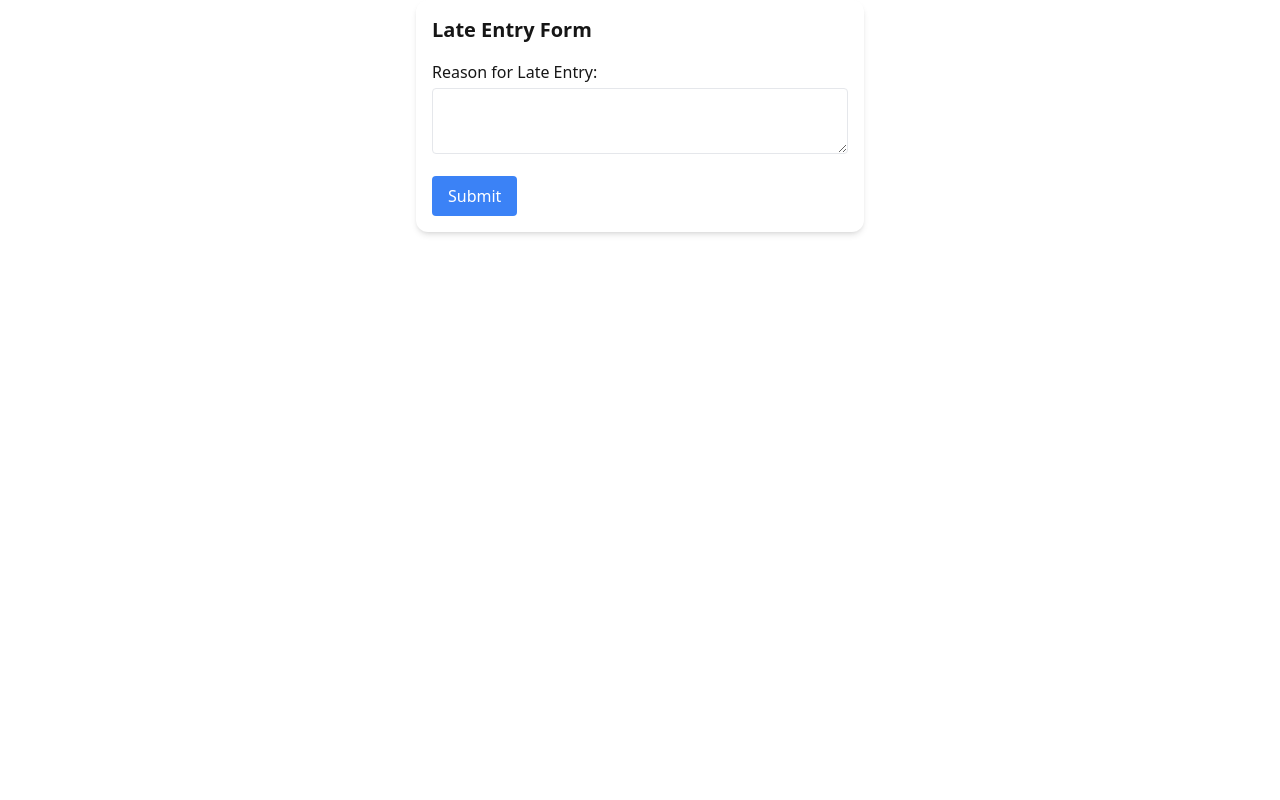
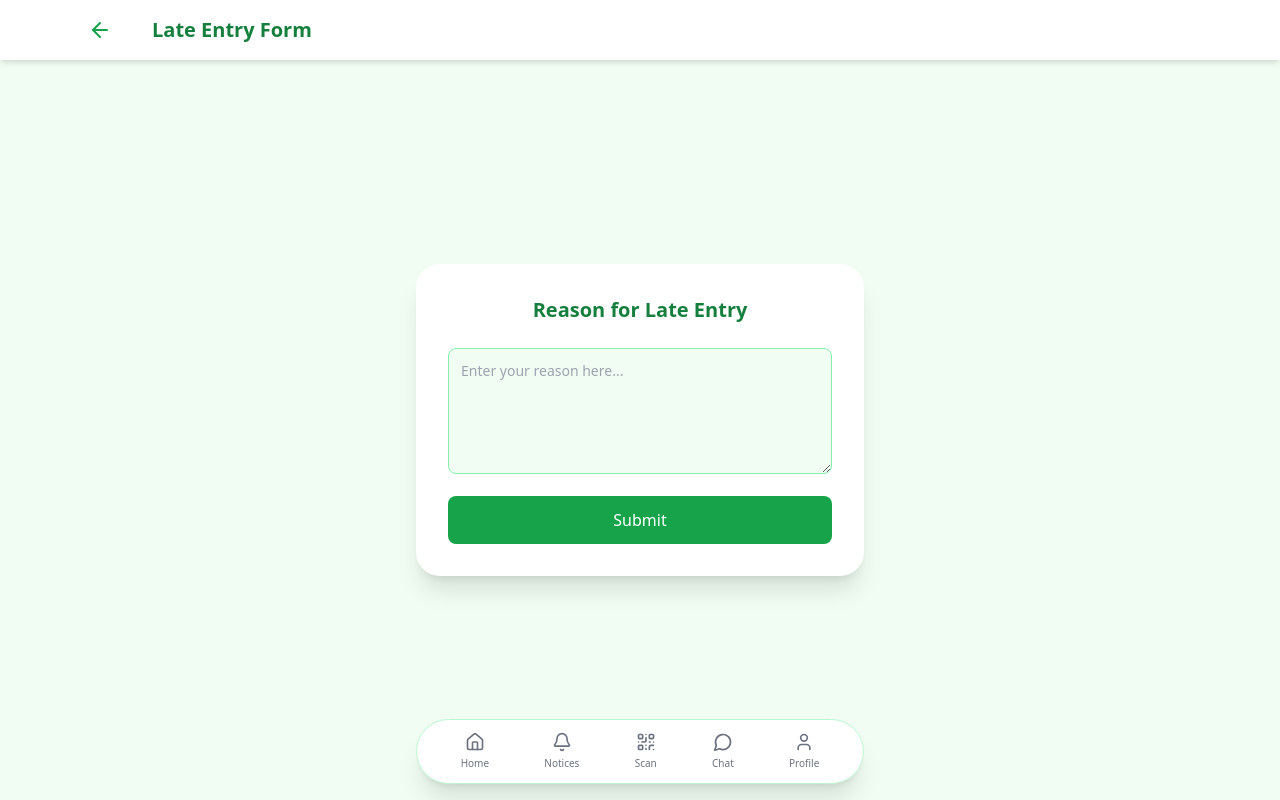
Before and after one commit to Shuaibullattil/lateCheck, a Next.js app in the folder sampleone/: page /late-entry-form in a window 1280 px wide. Built offline with nearby package versions, Linux system fonts and the light colour scheme; sample sign-in values are in the browser's storage.

Commit message:
fixed qr ui and late entry form ui

```diff
--- a/sampleone/src/app/components/Qrreader.tsx
+++ b/sampleone/src/app/components/Qrreader.tsx
@@ -10,9 +10,9 @@ const QrReader = () => {
     useEffect(() => {
         const scannerContainer = document.getElementById("qr-reader");
 
-
+        // 🔥 Clear any previously rendered scanner UI
         if (scannerContainer) {
-            scannerContainer.innerHTML = "";
+            scannerContainer.innerHTML = ""; // Clear any leftover elements
         }
 
         const scanner = new Html5QrcodeScanner(
@@ -34,6 +34,7 @@ const QrReader = () => {
             }
         );
 
+        // Cleanup on unmount
         return () => {
             scanner.clear().catch((error) =>
                 console.error("Failed to clear scanner on unmount", error)
--- a/sampleone/src/app/late-entry-form/page.tsx
+++ b/sampleone/src/app/late-entry-form/page.tsx
@@ -1,6 +1,8 @@
 "use client";
 import { useEffect, useState } from "react";
 import { useRouter } from "next/navigation";
+import MenuButton from "../components/user/menubutton";
+import { ArrowLeft } from "lucide-react";
 import axios from "axios";
 
 const LateEntryForm = () => {
@@ -67,28 +69,62 @@ const LateEntryForm = () => {
 
 
     return (
-        <div className="p-4 max-w-md mx-auto bg-white rounded-xl shadow-md space-y-4">
-            <h2 className="text-xl font-bold">Late Entry Form</h2>
-            <form onSubmit={handleSubmit}>
-                <label className="block mb-2">
-                    Reason for Late Entry:
+        <div className="flex flex-col min-h-screen bg-[#f1fdf3]">
+          {/* Fixed Header */}
+          <header className="bg-white shadow-md fixed top-0 left-0 w-full z-50">
+            <div className="max-w-6xl mx-auto px-6 py-4 flex items-center gap-10">
+              <button
+                onClick={() => router.push("/home")}
+                className="flex items-center gap-2 text-green-600 hover:text-green-800"
+              >
+                <ArrowLeft className="h-6 w-6" />
+              </button>
+              <div className="text-green-700 font-bold text-xl">Late Entry Form</div>
+            </div>
+          </header>
+
+          {/* Main Content */}
+          <main className="flex flex-col flex-1 justify-center items-center pt-20 pb-10 px-4">
+            <div className="bg-white shadow-xl rounded-3xl p-8 max-w-md w-full space-y-6">
+              <div className="text-center text-green-700 font-semibold text-xl">
+                <h2>Reason for Late Entry</h2>
+              </div>
+
+              <form onSubmit={handleSubmit} className="space-y-4">
+                {/* Reason for Late Entry Input */}
+                <div className="space-y-2">
                   <textarea
-                        className="w-full p-2 border rounded mt-1"
+                    id="reason"
                     value={reason}
                     onChange={(e) => setReason(e.target.value)}
-                        required
-                        disabled={loading} // Prevent editing while submitting
+                    placeholder="Enter your reason here..."
+                    rows={5}
+                    disabled={loading}
+                    className="w-full p-3 rounded-lg border border-green-300 bg-[#f1fdf3] text-sm text-green-800 focus:outline-none focus:ring-2 focus:ring-green-500"
                   />
-                </label>
+                </div>
+
+                {/* Submit Button */}
+                <div className="text-center">
                   <button
                     type="submit"
-                    className={`mt-2 px-4 py-2 rounded text-white ${loading ? "bg-gray-400" : "bg-blue-500 hover:bg-blue-600"}`}
                     disabled={loading}
+                    className="w-full p-3 rounded-lg bg-green-600 text-white hover:bg-green-700 transition duration-200"
                   >
                     {loading ? "Submitting..." : "Submit"}
                   </button>
+                </div>
               </form>
               {message && <p className={`text-sm mt-2 ${message.includes("Failed") ? "text-red-500" : "text-green-600"}`}>{message}</p>}
+            </div>
+          </main>
+
+          {/* Footer Navigation */}
+          <footer className=" fixed bottom-0 left-0 w-full p-3 z-50">
+                  <div className="flex justify-center">
+                    <MenuButton />
+                  </div>
+                </footer>
         </div>
       );
 };
--- a/sampleone/src/app/qrscanner/page.tsx
+++ b/sampleone/src/app/qrscanner/page.tsx
@@ -2,6 +2,7 @@
 import { useEffect, useState } from "react";
 import { useRouter } from "next/navigation";
 import MenuButton from "../components/user/menubutton";
+import { ArrowLeft } from "lucide-react";
 import QrReader from "../components/Qrreader";
 
 export default function Myscanner() {
@@ -24,10 +25,16 @@ export default function Myscanner() {
         <div className="flex flex-col min-h-screen bg-[#f1fdf3]">
             {/* Header */}
             <header className="bg-white shadow-md fixed top-0 left-0 w-full z-50">
-                <div className="max-w-6xl mx-auto px-6 py-4 flex items-center">
-                    <div className="text-green-700 font-bold text-xl">LateCheck Scanner</div>
-                </div>
-            </header>
+            <div className="max-w-6xl mx-auto px-6 py-4 flex items-center gap-10">
+              <button
+                onClick={() => router.push("/home")}
+                className="flex items-center gap-2 text-green-600 hover:text-green-800"
+              >
+                <ArrowLeft className="h-6 w-6" />
+              </button>
+              <div className="text-green-700 font-bold text-xl">QR Scanner</div>
+            </div>
+          </header>
 
             {/* Spacer for header */}
             <div className="h-20" />
@@ -40,10 +47,10 @@ export default function Myscanner() {
             </main>
 
             {/* Footer */}
-            <footer className="fixed bottom-0 left-0 w-full bg-white shadow-inner p-3 z-50">
-                <div className="flex justify-center">
-                    <MenuButton />
-                </div>
+            <footer className=" fixed bottom-0 left-0 w-full p-3 z-50">
+              <div className="flex justify-center">
+                <MenuButton />
+              </div>
             </footer>
         </div>
     );
```
Lines whose indentation alone changed are shown as unchanged.
